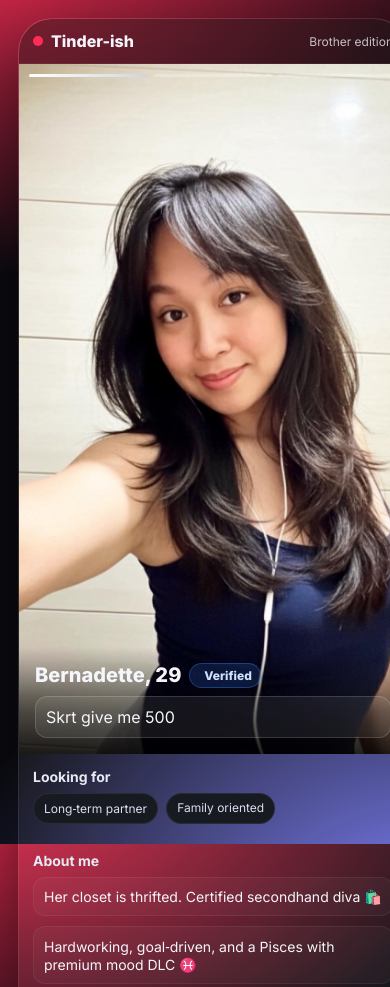
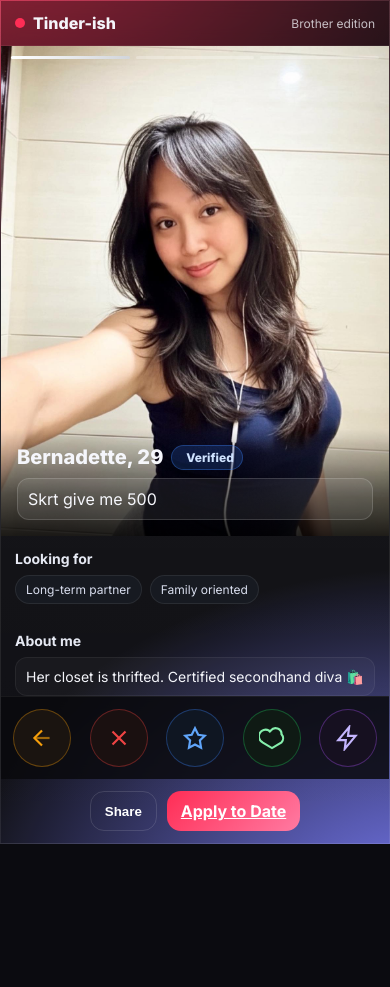
Before and after one commit to PostmanLone/Tinder-like, a plain HTML site: page index.html in a window 390 px wide. Shown: the top 987 px of the page. After the commit the page ends 844 px from the top, so only its background shows below. Drawn offline with Linux system fonts and the light colour scheme.

Commit message:
Initial commit3

```diff
--- a/index.html
+++ b/index.html
@@ -33,13 +33,30 @@
     .wrap{min-height:100svh;display:grid;place-items:center;padding:18px}
 
     /* Phone frame */
-    .phone{width:390px;max-width:100%;border-radius:34px;overflow:hidden;background:linear-gradient(180deg, rgba(255,255,255,.06), rgba(255,255,255,.02));border:1px solid rgba(255,255,255,.08);box-shadow:var(--shadow)}
+    .phone{
+      width:390px;max-width:100%;
+      border-radius:34px;overflow:hidden;
+      background:linear-gradient(180deg, rgba(255,255,255,.06), rgba(255,255,255,.02));
+      border:1px solid rgba(255,255,255,.08);
+      box-shadow:var(--shadow);
+      /* NEW: mobile-friendly layout */
+      height:760px;
+      display:flex;
+      flex-direction:column;
+    }
     .topbar{display:flex;align-items:center;justify-content:space-between;padding:12px 14px;border-bottom:1px solid rgba(255,255,255,.06);background:rgba(0,0,0,.35);backdrop-filter: blur(8px)}
     .tinder{display:flex;align-items:center;gap:8px;font-weight:800}
     .tinder .dot{width:10px;height:10px;border-radius:50%;background:var(--pink)}
 
     /* Card */
-    .card{position:relative}
+    .card{
+      position:relative;
+      /* NEW: let content scroll within the phone */
+      flex:1;
+      min-height:0;
+      overflow:auto;
+      -webkit-overflow-scrolling: touch;
+    }
     .hero{position:relative;aspect-ratio:9/16;background:#0f1118;overflow:hidden}
     .hero img{position:absolute;inset:0;width:100%;height:100%;object-fit:cover;opacity:0;transition:opacity .3s ease}
     .hero img.active{opacity:1}
@@ -61,7 +78,11 @@
     .row{display:flex;gap:10px;align-items:flex-start;background:rgba(255,255,255,.03);border:1px solid rgba(255,255,255,.06);padding:10px;border-radius:12px;font-size:14px}
 
     /* Action bar */
-    .actions{position:sticky;bottom:0;background:rgba(10,10,13,.85);backdrop-filter: blur(8px);display:flex;justify-content:space-between;gap:10px;padding:12px;border-top:1px solid rgba(255,255,255,.06)}
+    .actions{
+      position:sticky;bottom:0; /* stays visible while scrolling */
+      background:rgba(10,10,13,.85);backdrop-filter: blur(8px);
+      display:flex;justify-content:space-between;gap:10px;padding:12px;border-top:1px solid rgba(255,255,255,.06)
+    }
     .btn{width:58px;height:58px;border-radius:50%;display:grid;place-items:center;border:none;cursor:pointer}
     .btn svg{width:26px;height:26px}
     .rewind{background:#1a1410;border:1px solid rgba(245,158,11,.35)}
@@ -74,31 +95,28 @@
     .cta{display:flex;gap:10px;justify-content:center;padding:12px}
     .apply{background:linear-gradient(135deg, var(--pink), #ff7aa2);border:0;color:white;padding:10px 14px;border-radius:14px;font-weight:700;cursor:pointer}
     .share{background:transparent;border:1px solid rgba(255,255,255,.12);color:#fff;padding:10px 14px;border-radius:14px;font-weight:600;cursor:pointer}
-    /* Selectable chips for Pros/Cons */
+
+    /* Pros/Cons lists */
     .pickwrap{padding:14px}
     .subhead{display:flex;align-items:center;justify-content:space-between;margin:0 0 10px 0}
-    .chip-toggle{display:inline-flex;align-items:flex-start;gap:6px;background:var(--chip);border:1px solid var(--chip-br);border-radius:12px;padding:8px 10px;margin:6px 6px 0 0;cursor:pointer;user-select:none;transition:transform .05s ease}
-    .chip-toggle:active{transform:scale(.98)}
-    .chip-toggle .title{font-weight:700;font-size:12px}
-    .chip-toggle .detail{font-size:12px;opacity:.85}
-    .chip-toggle.active{outline:2px solid rgba(59,130,246,.55);background:#121826}
-    .counts{font-size:12px;opacity:.8}
-    .tools{display:flex;gap:8px;margin-top:10px}
-    .tools .mini{background:transparent;border:1px solid rgba(255,255,255,.12);border-radius:10px;color:#fff;padding:6px 10px;font-weight:600;cursor:pointer}
-    /* Dropdown menus for Pros/Cons */
-    .drop{position:relative;display:inline-block}
-    .dropbtn{background:transparent;border:1px solid rgba(255,255,255,.15);color:#fff;padding:8px 12px;border-radius:12px;font-weight:700;cursor:pointer}
-    .menu{position:absolute;top:110%;left:0;min-width:280px;max-width:90vw;background:#0f1320;border:1px solid rgba(255,255,255,.12);border-radius:14px;box-shadow:0 18px 50px rgba(0,0,0,.35);padding:8px;display:none;z-index:20}
-    .menu.open{display:block}
-    .menu-title{font-size:12px;opacity:.8;padding:6px 8px}
-    .menu-item{display:flex;gap:8px;align-items:flex-start;padding:8px;border-radius:10px;cursor:pointer}
-    .menu-item:hover{background:rgba(255,255,255,.06)}
-    .check{width:18px;height:18px;border-radius:6px;border:1px solid rgba(255,255,255,.25);display:grid;place-items:center;flex-shrink:0}
-    .menu-item.active .check{background:#121d33;outline:2px solid rgba(59,130,246,.5)}
-    .menu-item .mtitle{font-weight:700;font-size:12px}
-    .menu-item .mdetail{font-size:12px;opacity:.85}
-    .menu-actions{display:flex;gap:8px;justify-content:flex-end;padding:8px}
-    .menu .mini{padding:6px 10px}
+
+    /* Mobile full-screen behavior */
+    @media (max-width:520px){
+      .wrap{ padding:0; }
+      .phone{
+        width:100vw;
+        height:100svh;    /* safe viewport height */
+        border-radius:0;  /* edge-to-edge */
+      }
+      .hero{
+        aspect-ratio:auto;
+        height:58vh;      /* big photo area like Tinder */
+      }
+      .actions{
+        position:sticky;
+        bottom:0;
+      }
+    }
   </style>
 </head>
 <body>
@@ -129,7 +147,7 @@
         <div class="section">
           <h3>Looking for</h3>
           <div class="chips">
-            <span class="chip">Long‑term partner</span>
+            <span class="chip">Long-term partner</span>
             <span class="chip">Family oriented</span>
           </div>
         </div>
@@ -138,7 +156,7 @@
           <h3>About me</h3>
           <div class="list">
             <div class="row">Her closet is thrifted. Certified secondhand diva 🛍️</div>
-            <div class="row">Hardworking, goal‑driven, and a Pisces with premium mood DLC ♓</div>
+            <div class="row">Hardworking, goal-driven, and a Pisces with premium mood DLC ♓</div>
           </div>
         </div>
 
@@ -160,7 +178,7 @@
           <div class="chips">
             <span class="chip">Recharging</span>
             <span class="chip">Impromptu Plans</span>
-            <span class="chip">Self‑care</span>
+            <span class="chip">Self-care</span>
           </div>
         </div>
 
@@ -170,6 +188,8 @@
             <span class="chip">Zodiac: Pisces</span>
             <span class="chip">Education: Bachelors</span>
           </div>
+        </div> <!-- FIXED: close Basics section -->
+
         <div class="section">
           <h3>🧑‍🤝‍🧑 Pros & Cons (Brother’s View)</h3>
           <div class="pickwrap">
@@ -177,8 +197,8 @@
             <div class="list" id="prosList">
               <div class="row"><strong>Patient (most of the time):</strong>&nbsp;She tries to give people the benefit of the doubt and can really stick things out.</div>
               <div class="row"><strong>Caring & Selfless:</strong>&nbsp;She’ll put her partner’s needs before her own. Sometimes too much — but it shows how genuine she is.</div>
-              <div class="row"><strong>Family‑Oriented:</strong>&nbsp;She’ll never forget her roots. She wants her partner to feel like family, not just “a boyfriend.”</div>
-              <div class="row"><strong>Hardworking & Goal‑Driven:</strong>&nbsp;She’s always grinding for her goals and expects her partner to be on the same page.</div>
+              <div class="row"><strong>Family-Oriented:</strong>&nbsp;She’ll never forget her roots. She wants her partner to feel like family, not just “a boyfriend.”</div>
+              <div class="row"><strong>Hardworking & Goal-Driven:</strong>&nbsp;She’s always grinding for her goals and expects her partner to be on the same page.</div>
               <div class="row"><strong>Romantic & Loyal (Pisces vibes):</strong>&nbsp;She’s the type to go all in. If she loves you, she’s 100% committed — no halfway.</div>
               <div class="row"><strong>Supportive:</strong>&nbsp;She’ll hype her partner up and stand by them in tough times.</div>
               <div class="row"><strong>Fun & Imaginative:</strong>&nbsp;She can make boring things feel exciting. Dates with her aren’t basic — she adds her own twist.</div>
@@ -257,9 +277,6 @@
     const body = encodeURIComponent(`Hi Brother,\n\nI\'d like to apply to date your sister. Here are my details:\n- Name:\n- Age:\n- What I do:\n- Love language:\n- Best first date idea:\n\nWhy I\'m a good match:\n\n— Sent from the Sister Swipe Site`);
     const applyBtn = document.getElementById('applyBtn');
     applyBtn.href = `${email}?subject=${subject}&body=${body}`;
-
-    // (removed dropdown) — pros/cons now visible like Tinder lists
-    applyBtn.href = `${email}?subject=${subject}&body=${body}`;
   </script>
 </body>
 </html>
```
